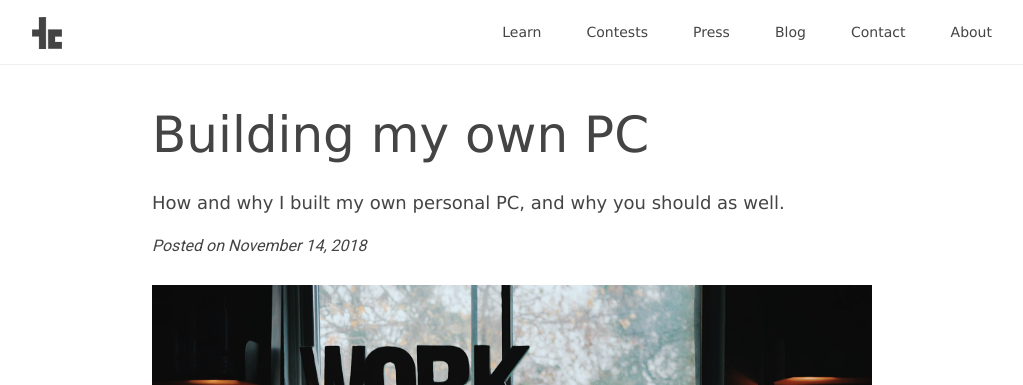
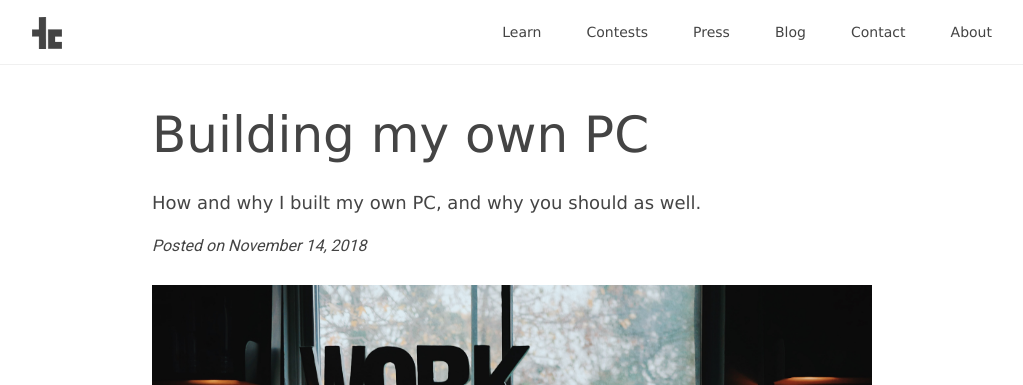
Before and after one commit to teamscode/teamscode.github.io, a Jekyll site: the page built from _posts/blog/2018-11-14-building-my-own-pc.md, in a window 1280 px wide and 900 px high. Shown: the top 385 px of the window, without its empty margins (128-1151 px from the left). Built offline with Jekyll 4.4.1, drawn with Linux system fonts in a browser that asks for light colours; nearby versions of some CDN libraries.

Commit message:
update duplicate word

```diff
--- a/_data/blog_posts.yml
+++ b/_data/blog_posts.yml
@@ -2,7 +2,7 @@
   img: /assets/blog_images/build_own_pc.jpg
   date: November 14, 2018
   link: /blog/building-my-own-pc/
-  description: How and why I built my own personal PC, and why you should as well.
+  description: How and why I built my own PC, and why you should as well.
 - title: Programming Contest Languages
   img: /assets/blog_images/programming_languages.jpg
   date: October 31st, 2018
--- a/_posts/blog/2018-11-14-building-my-own-pc.md
+++ b/_posts/blog/2018-11-14-building-my-own-pc.md
@@ -2,7 +2,7 @@
 layout: post-blog
 permalink: /blog/building-my-own-pc/
 blog_title: Building my own PC
-blog_desc: How and why I built my own personal PC, and why you should as well.
+blog_desc: How and why I built my own PC, and why you should as well.
 blog_img: /assets/blog_images/build_own_pc.jpg
 blog_img_source: Patrick Tomasso on Unsplash
 blog_date: November 14, 2018
```
